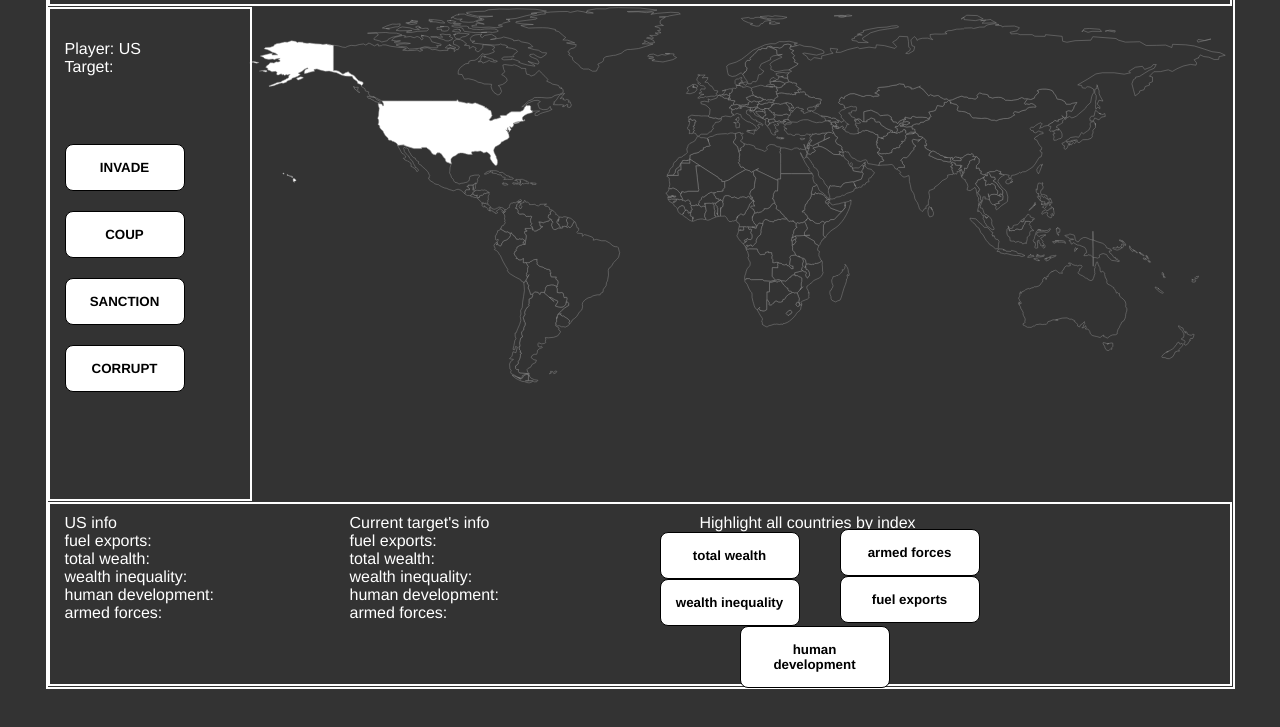
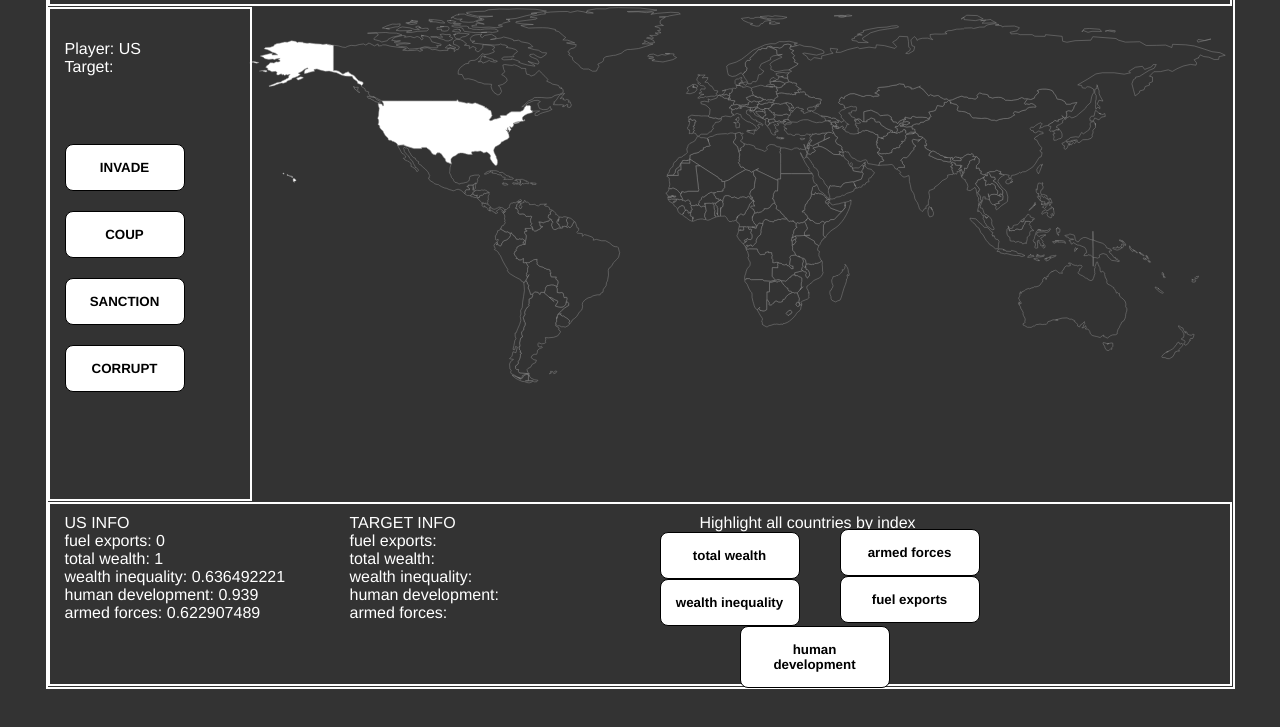
Before and after one commit to salsicha/GrandAreaGame, a plain HTML site: page index.html in a window 1280 px wide. Shown: the part 103-830 px from the top of the page. Drawn offline with Linux system fonts and the light colour scheme.

Commit message:
statistics are working now

```diff
--- a/index.html
+++ b/index.html
@@ -117,7 +117,7 @@
 
 				// document.getElementById('testlink').onclick();
 
-				alert("Imagine that WWII has come and gone and that the thirst for military domination has gone out of the world. In this post-colonialist world, power is gained through coercion and exploitation. The most fought over thing on the planet, oil, is beginning its gradual depletion, but it is still the largest factor driving the world's economies and armies. \r\rYour mission is to conquer the world. But you can no longer do it by driving your war machine around the globe. You must use less direct means to conquer countries and fill your personal coffers.");
+				alert("Imagine that WWII has come and gone and that the thirst for military domination has gone out of the world. In this post-colonialist world, power is gained through coercion and exploitation. The most fought over thing on the planet, oil, is beginning its gradual depletion, but it is still the largest factor driving the world's economies and armies. \r\rYour mission is to increase the wealth of the top 1% of your nation (US). This is determined by the wealth inequality (Gini Index) and the total wealth of the nation. The higher those two numbers are, the more wealthy and powerful the elite become.\r\rThe initial state of the game is accurate for the beginning of the 21st century. All numbers are taken from the CIA Factbook, and the Gini Index.");
 				// this country's abbreviation
 
 				// TODO
@@ -126,6 +126,11 @@
 				// set playingcountry here:
 				playingcountry = short_name[playerNumber];
 
+				document.getElementById('usfuelexports').innerHTML = data["US"]["fuel_exports"];
+				document.getElementById('ustotalwealth').innerHTML = data["US"]["total_wealth"];
+				document.getElementById('uswealthinequality').innerHTML = data["US"]["gini_index"];
+				document.getElementById('ushumandevelopment').innerHTML = data["US"]["human_development"];
+				document.getElementById('usarmedforces').innerHTML = data["US"]["armed_forces"];
 
 				// lockCountry(playingcountry);
 
@@ -357,6 +362,12 @@
 								var ajaxDisplayTargetSpan = document.getElementById('targetspan');
 								ajaxDisplayTargetSpan.innerHTML = state;
 
+								document.getElementById('targetfuelexports').innerHTML = data[state]["fuel_exports"];
+								document.getElementById('targettotalwealth').innerHTML = data[state]["total_wealth"];
+								document.getElementById('targetwealthinequality').innerHTML = data[state]["gini_index"];
+								document.getElementById('targethumandevelopment').innerHTML = data[state]["human_development"];
+								document.getElementById('targetarmedforces').innerHTML = data[state]["armed_forces"];
+
 								var ajaxDisplayTarget = document.getElementById('target');
 								ajaxDisplayTarget.innerHTML = "<input type='hidden' value='" + state + "' />";
 							// }
@@ -447,7 +458,7 @@
 
 			<div class="infobar">
 				<div style='position:absolute; left:15px; top:10px;'>
-					US info<br>
+					US INFO<br>
 					fuel exports: <span id='usfuelexports'></span><br>
 					total wealth: <span id='ustotalwealth'></span><br>
 					wealth inequality: <span id='uswealthinequality'></span><br>
@@ -457,7 +468,7 @@
 
 				</div>
 				<div style='position:absolute; left:300px; top:10px;'>
-					Current target's info<br>
+					TARGET INFO<br>
 					fuel exports: <span id='targetfuelexports'></span><br>
 					total wealth: <span id='targettotalwealth'></span><br>
 					wealth inequality: <span id='targetwealthinequality'></span><br>
```
